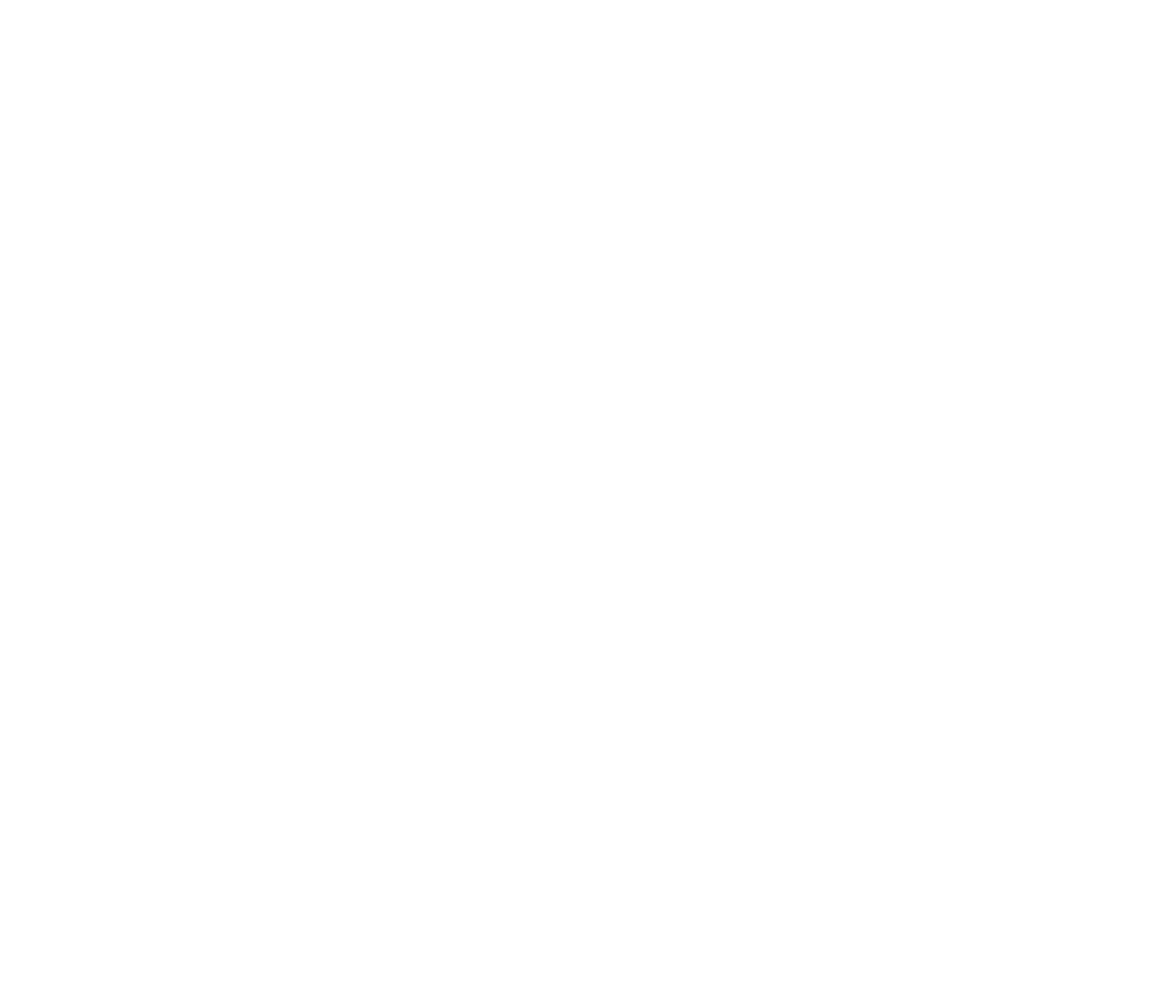
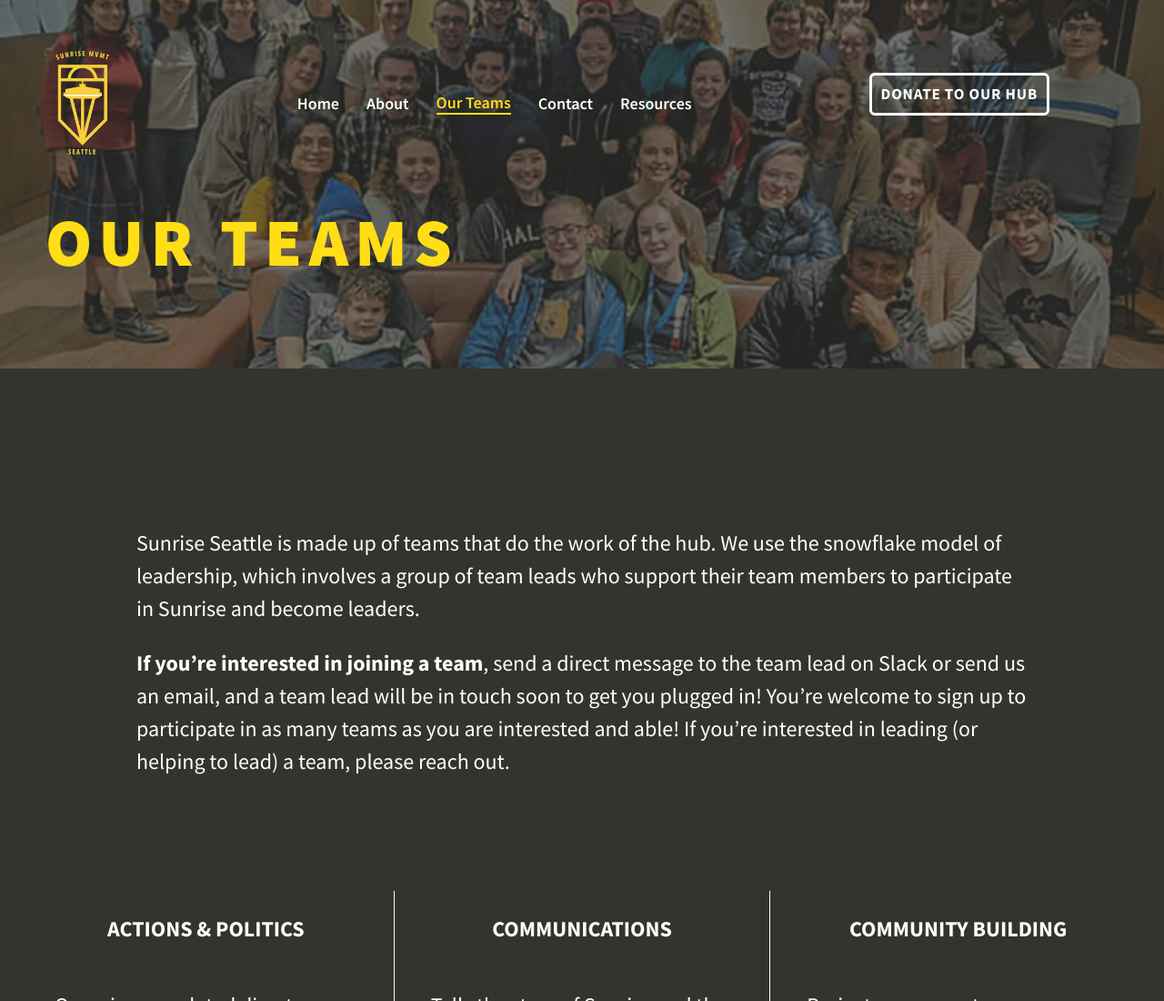
Before and after one commit to sunrise-seattle/website, a Gatsby site: page /teams in a window 1280 px wide. Before the commit this address had no page. Shown: the top 1100 px of the page at 91% size. Before the commit the page ends 800 px from the top, so only its background shows below. Built offline with nearby package versions, Linux system fonts and the light colour scheme; Gatsby itself is replaced by a stand-in of ours.

Commit message:
Add teams page (#30)

```diff
--- a/src/components/Navbar.jsx
+++ b/src/components/Navbar.jsx
@@ -18,7 +18,7 @@
   },
   {
     name: "Our Teams",
-    path: "/404",
+    path: "/teams",
   },
   {
     name: "Contact",
--- a/src/pages/about.jsx
+++ b/src/pages/about.jsx
@@ -5,7 +5,6 @@
 
 import CaptionedImage from "../components/CaptionedImage"
 import Layout from "../components/layout"
-import { MobileContext } from "../MobileContext"
 import SEO from "../components/seo"
 import TextSection from "../components/TextSection"
 import VerticalSection from "../components/VerticalSection"
@@ -46,7 +45,6 @@
 })
 
 export default function About() {
-  // TODO: figure out why the mobile context isn't working here
   const [mobile, setMobile] = useState(isMobileFunc())
   useEffect(() => {
     const handleResize = () => {
--- a/src/pages/contact.jsx
+++ b/src/pages/contact.jsx
@@ -28,8 +28,8 @@
     color: "var(--sunrise-dark)",
   },
   body: {
-    paddingTop: "50px",
-    paddingBottom: "50px",
+    paddingTop: "100px",
+    paddingBottom: "100px",
   },
 })
 
@@ -72,7 +72,7 @@
   }
 
   const content = (
-    <div className={styles.body}>
+    <div className={css(styles.body)}>
       <VerticalSection
         content={[
           emailSectionContent,
--- /dev/null
+++ b/src/pages/teams.jsx
@@ -0,0 +1,162 @@
+import "../styles/styles.css"
+
+import React, { useEffect, useState } from "react"
+import { StyleSheet, css } from "aphrodite"
+
+import Divider from "../components/Divider"
+import Layout from "../components/layout"
+import SEO from "../components/seo"
+import VerticalSection from "../components/VerticalSection"
+import { graphql } from "gatsby"
+import headerImage from "../../content/assets/banners/SunriseSeattle-HubMeeting-January.jpg"
+import { isMobile as isMobileFunc } from "../util"
+
+const styles = StyleSheet.create({
+  blockText: {
+    padding: "100px",
+  },
+  mobileBody: {
+    padding: "20px",
+  },
+  body: {},
+})
+
+export default function Teams() {
+  const [mobile, setMobile] = useState(isMobileFunc())
+  useEffect(() => {
+    const handleResize = () => {
+      setMobile(isMobileFunc())
+    }
+
+    window.addEventListener("resize", handleResize)
+  })
+  const isMobile = mobile
+
+  const teams = [
+    {
+      title: "ACTIONS & POLITICS",
+      text:
+        "Organizes escalated direct actions, plans creative actions, and coordinates with elected allies and build support for candidates.",
+    },
+    {
+      title: "COMMUNICATIONS",
+      text:
+        "Tells the story of Sunrise and the Green New Deal to the public by writing letters to news editors and press releases about Sunrise Seattle’s work.",
+    },
+    {
+      title: "COMMUNITY BUILDING",
+      text:
+        "Brainstorms ways to ensure people’s health and happiness within the Sunrise community through relational activities and social events.",
+    },
+    {
+      title: "EMAIL BLAST",
+      text:
+        "Crafts compelling emails to inform hub members of upcoming events, important asks, and Sunrise updates.",
+    },
+    {
+      title: "JUSTICE & EQUITY",
+      text:
+        "Works with teams to center justice, equity, and anti-oppression within their activities and train members in centering our collective work around anti-oppression.",
+    },
+    {
+      title: "OUTREACH",
+      text:
+        "Gives presentations about Sunrise and the Green New Deal in schools and workplaces, and spread the word about Sunrise to the greater community.",
+    },
+    {
+      title: "PARTNERSHIPS",
+      text:
+        "Builds relationships with other organizations and learn about their work to further our shared goals.",
+    },
+    {
+      title: "SOCIAL MEDIA",
+      text:
+        "Helps share updates about Sunrise Seattle and opportunities to take action on Instagram, Facebook, and Twitter.",
+    },
+    {
+      title: "TRAININGS",
+      text:
+        "Organizes trainings to share our stories with vulnerability, visualize the role we have in Sunrise’s strategy, and learn advocacy skills.",
+    },
+    {
+      title: "WELCOME",
+      text:
+        "Helps new hub members find their place in the movement and facilitate introductory 1-on-1’s for new members to get involved.",
+    },
+    {
+      title: "YOUTH",
+      text:
+        "Works to connect elementary, middle, and high schoolers in the Seattle area to plan collective actions and events. Centers the voices and experiences of hub members who are under 18.",
+    },
+    {
+      title: "WANT TO START A TEAM?",
+      text:
+        "If you’re interested in phone-banking, helping with our email inbox, or anything else, please send us an email!",
+    },
+  ]
+
+  const verticalSections = []
+  for (let i = 0; i < teams.length; i += 3) {
+    if (i + 2 < teams.length) {
+      verticalSections.push(
+        <VerticalSection content={[teams[i], teams[i + 1], teams[i + 2]]} />
+      )
+    } else if (i + 1 < teams.length) {
+      verticalSections.push(
+        <VerticalSection content={[teams[i], teams[i + 1]]} />
+      )
+    } else {
+      verticalSections.push(<VerticalSection content={[teams[i]]} />)
+    }
+  }
+
+  const content = (
+    <div className={isMobile ? css(styles.mobileBody) : css(styles.body)}>
+      <div className={!isMobile ? css(styles.blockText) : ""}>
+        <p>
+          Sunrise Seattle is made up of teams that do the work of the hub. We
+          use the snowflake model of leadership, which involves a group of team
+          leads who support their team members to participate in Sunrise and
+          become leaders.
+        </p>
+        <p>
+          <strong>If you’re interested in joining a team</strong>, send a direct
+          message to the team lead on Slack or send us an email, and a team lead
+          will be in touch soon to get you plugged in! You’re welcome to sign up
+          to participate in as many teams as you are interested and able! If
+          you’re interested in leading (or helping to lead) a team, please reach
+          out.
+        </p>
+      </div>
+      {verticalSections.reduce((a, b) => (
+        <>
+          {a} <Divider /> {b}
+        </>
+      ))}
+    </div>
+  )
+  return (
+    <Layout
+      location="Our Teams"
+      title={"Our Teams"}
+      heading={"OUR TEAMS"}
+      content={content}
+      headerImage={headerImage}
+    >
+      <SEO
+        title="Our Teams"
+        description="The teams that make up Sunrise Movement Seattle"
+      />
+    </Layout>
+  )
+}
+
+export const pageQuery = graphql`
+  query {
+    site {
+      siteMetadata {
+        title
+      }
+    }
+  }
+`
```
